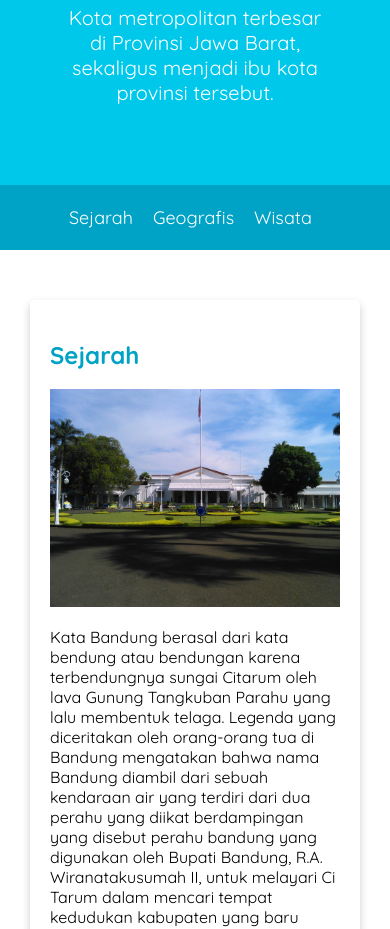
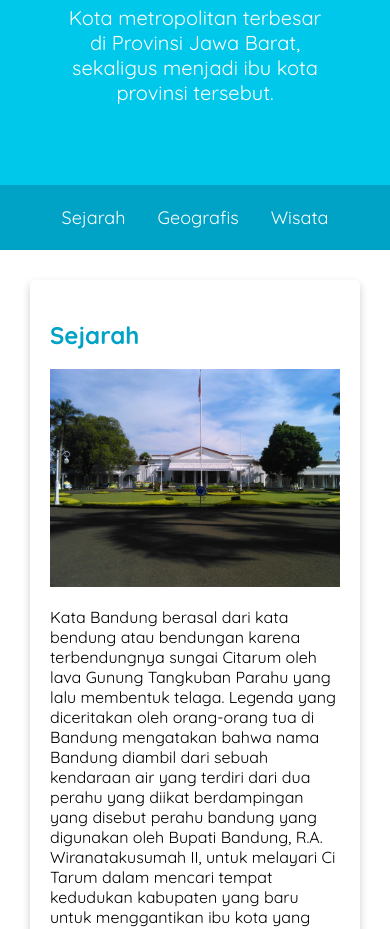
Before and after one commit to hafidhanifan/bandung, a plain HTML site: page index.html in a window 390 px wide. Shown: the part 159-1088 px from the top of the page. Drawn offline with Linux system fonts and the light colour scheme.

Commit message:
finishing project

```diff
--- a/style/style.css
+++ b/style/style.css
@@ -52,7 +52,6 @@ nav a:hover {
   border-radius: 5px;
 
   padding: 20px;
-  margin-top: 20px;
 }
 
 .jumbotron {
@@ -66,12 +65,12 @@ nav a:hover {
 nav ul {
   padding-inline: 4rem;
   display: flex;
+  gap: 2rem;
 }
 
 nav li {
   /* display: inline; */
   list-style-type: none;
-  margin-right: 20px;
 }
 
 nav {
@@ -85,28 +84,42 @@ nav {
 main {
   padding: 30px;
 
-  overflow: auto;
+  display: flex;
+  gap: 1.5rem;
 }
 
 #content {
-  float: left;
-  width: 75%;
+  flex: 5;
+  display: flex;
+  flex-flow: column nowrap;
+  gap: 1rem 2rem;
 }
 
 aside {
-  float: right;
-  width: 25%;
-  padding-left: 20px;
+  flex: 1;
 }
 
 header {
   display: inline;
 }
 
-@media screen and (max-width: 1000px) {
-  #content,
-  aside {
-    width: 100%;
-    padding: 0;
+/* Perangkat dengan lebar layar 1200px dan di bawahnya */
+@media screen and (max-width: 1200px) {
+  main {
+    flex-flow: column nowrap;
+  }
+
+  main aside {
+    align-self: center;
   }
 }
+/* Perangkat dengan lebar layar 768px dan di bawahnya */
+@media screen and (max-width: 768px) {
+  nav ul {
+    justify-content: center;
+  }
+
+  main aside {
+    align-self: stretch;
+  }
+}
```
